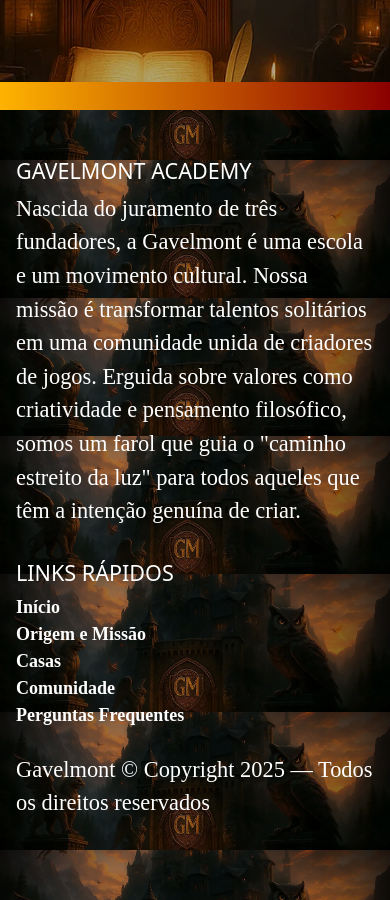
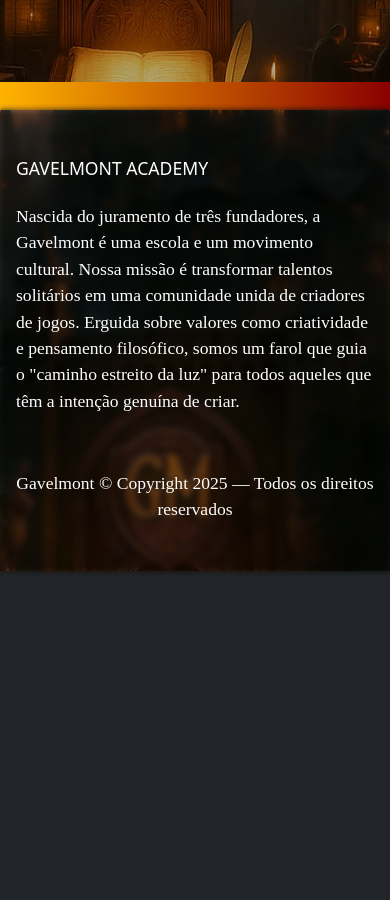
Before and after one commit to gavelmont/gavelmont.com.br, a Jekyll site: the page built from index.html, in a window 390 px wide and 900 px high, scrolled down 9951 px. Built offline with Jekyll 4.4.1, drawn with Linux system fonts in a browser that asks for light colours; after the commit the page ends 10522 px from its top, so only the background shows below that.

Commit message:
correções no footer

```diff
--- a/assets/css/main.css
+++ b/assets/css/main.css
@@ -102,6 +102,21 @@
     padding-bottom: 10rem !important;
 }
 
+.footer {
+    background-size: cover !important;
+    background-position: bottom !important;
+}
+
+.footer::before {
+    filter: blur(3px) brightness(0.5);
+}
+
+.footer h4,
+.footer p,
+.footer a {
+    font-size: 110% !important;
+}
+
 /* Telas pequenas */
 @media only screen and (max-width: 767px) {
     main > div {
@@ -134,4 +149,8 @@
     .max-width {
         max-width: 900px;
     }
+
+    .footer .about {
+        margin-right: 4rem;
+    }
 }
--- a/index.html
+++ b/index.html
@@ -199,12 +199,12 @@
     <hr>
 
     <!-- Footer -->
-    <div class="d-flex flex-column align-items-center py-5" style="background: url('/assets/img/castelo-3.webp'); background-size: contain !important; background-position: bottom;">
+    <div class="d-flex flex-column align-items-center py-5 footer" style="background: url('/assets/img/castelo-3.webp');">
         <div data-aos="fade" class="max-width">
             <div class="d-flex flex-column flex-md-row">
                 <div>
-                    <h4>GAVELMONT ACADEMY</h4>
-                    <p class="pr-5">
+                    <h4 class="mb-4">GAVELMONT ACADEMY</h4>
+                    <p class="pr-5 about">
                         Nascida do juramento de três fundadores, a Gavelmont é uma escola e um movimento cultural.
                         Nossa missão é transformar talentos solitários em uma comunidade unida de criadores de jogos.
                         Erguida sobre valores como criatividade e pensamento filosófico, somos um farol que guia
@@ -212,14 +212,14 @@
                     </p>
                 </div>
 
-                <div class="d-flex flex-column">
-                    <h4>LINKS RÁPIDOS</h4>
+                <div class="d-none d-md-flex flex-column" style="min-width: 128px;">
+                    <h4 class="mb-4">LINKS RÁPIDOS</h4>
                     {% for item in page.header_menu %}
                         <a href="{{ item.url }}">{{ item.name }}</a>
                     {% endfor %}
                 </div>
             </div>
-            <p class="mt-4">Gavelmont © Copyright 2025 — Todos os direitos reservados</p>
+            <p class="mt-4 mb-0 text-center">Gavelmont © Copyright 2025 — Todos os direitos reservados</p>
         </div>
     </div>
 </main>
```
